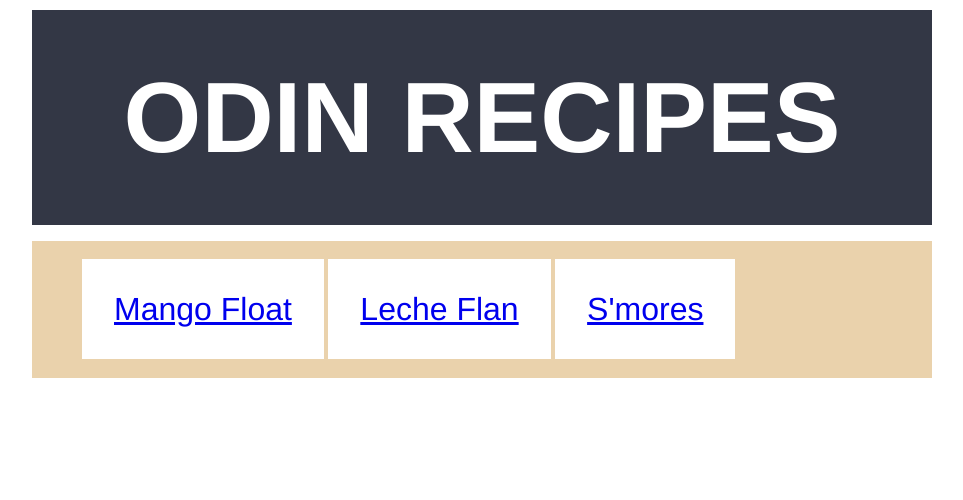
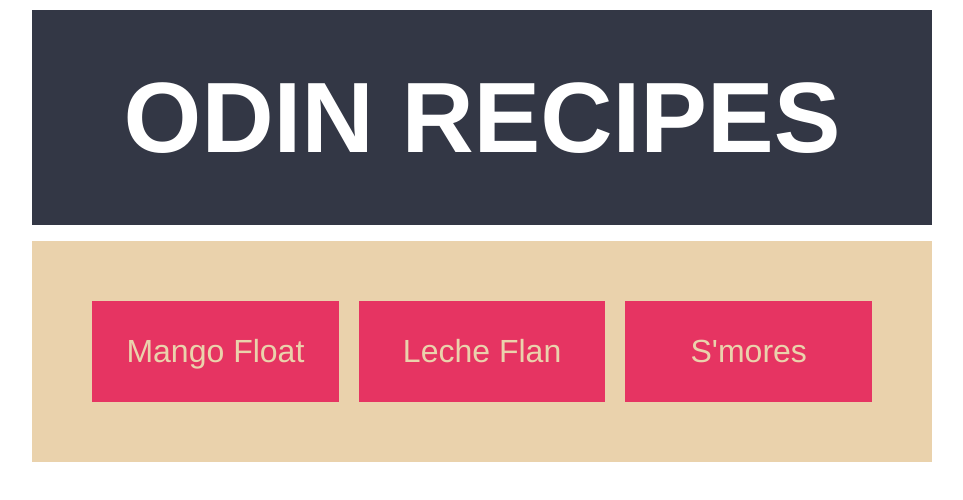
Before and after one commit to toeireishuman/odin-recipes, a plain HTML site: page index.html in a window 1280 px wide. Shown: the whole page, without its empty margins (158-1121 px from the left). Drawn offline with Linux system fonts and the light colour scheme.

Commit message:
Update CSS styling with Flexbox

```diff
--- a/styles.css
+++ b/styles.css
@@ -23,11 +23,20 @@ h1 {
 div {
     background-color: #EAD2AC;
     padding: 50px;
+    display: flex;
 }
 
 span {
     font-size: 32px;
-    background-color: white;
-    margin: 0 auto;
+    background-color: #E63462;
+    color: #EAD2AC;
+    margin: 10px 10px;
+    text-align: center;
     padding: 1em;
+    flex: 1;
 }
+
+a {
+    color: #EAD2AC;
+    text-decoration: none;
+}
```
